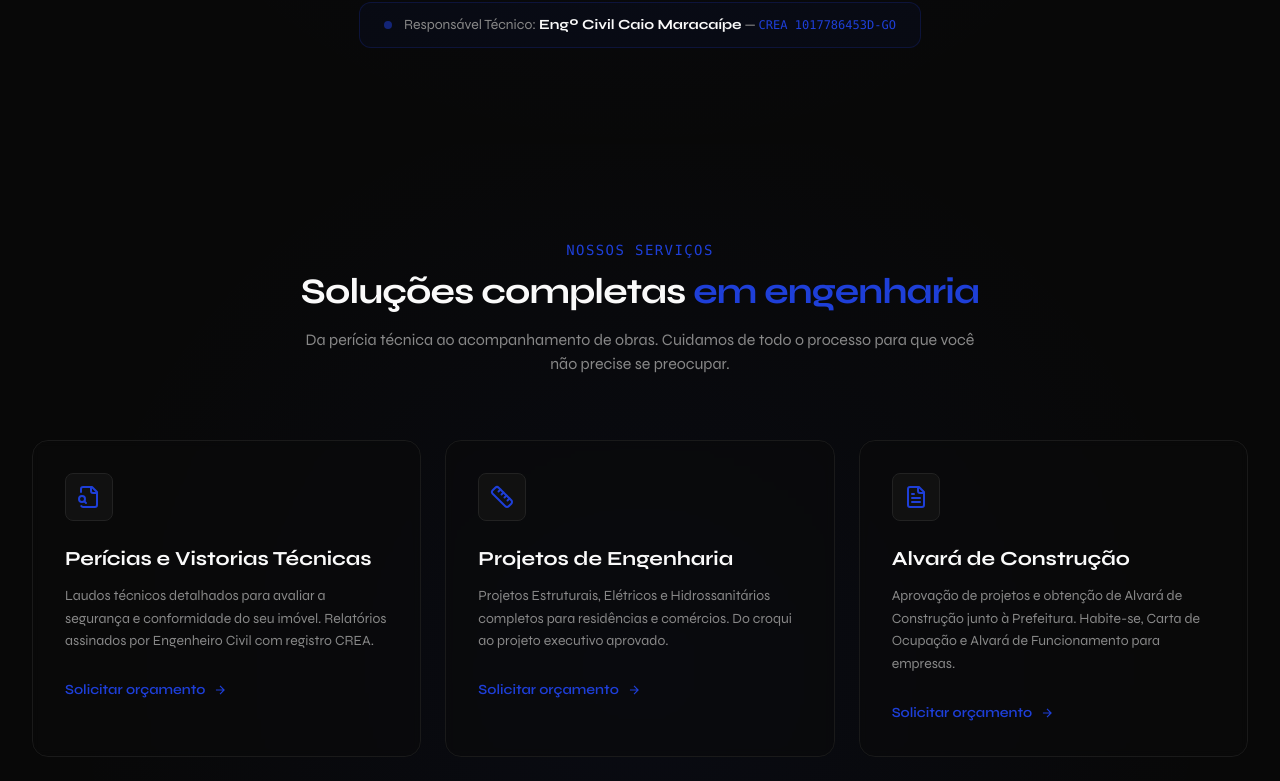
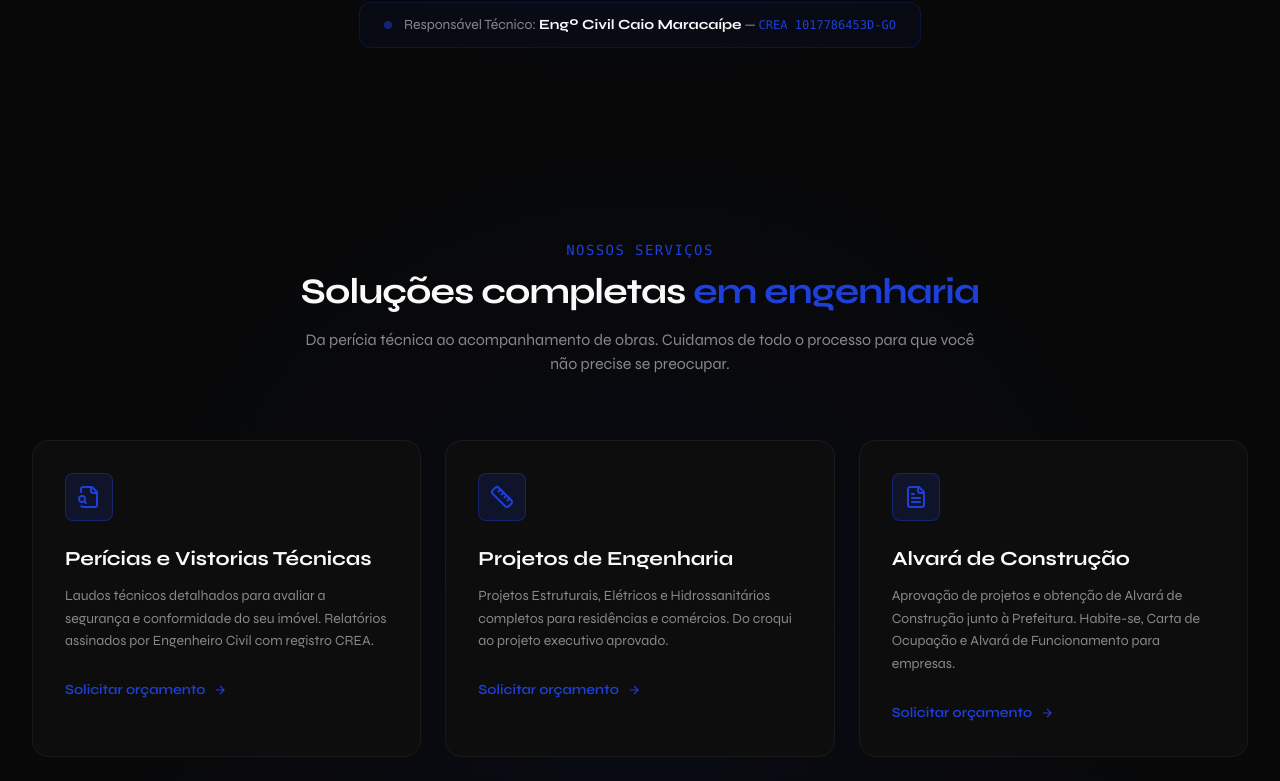
Before and after one commit to carvalhoengenharia2027-collab/carvalhoeng, a Next.js app: page / in a window 1280 px wide. Shown: the part 1841-2622 px from the top of the page. Built offline with nearby package versions, Linux system fonts and the light colour scheme.

Commit message:
Update services.tsx

```diff
--- a/src/components/services.tsx
+++ b/src/components/services.tsx
@@ -4,47 +4,47 @@ import { FileSearch, Ruler, FileText, HardHat, ClipboardList, Building2 } from "
 
 const services = [
   {
-    icon: FileSearch,
     title: "Perícias e Vistorias Técnicas",
     description:
       "Laudos técnicos detalhados para avaliar a segurança e conformidade do seu imóvel. Relatórios assinados por Engenheiro Civil com registro CREA.",
+    icon: FileSearch,
   },
   {
-    icon: Ruler,
     title: "Projetos de Engenharia",
     description:
       "Projetos Estruturais, Elétricos e Hidrossanitários completos para residências e comércios. Do croqui ao projeto executivo aprovado.",
+    icon: Ruler,
   },
   {
-    icon: FileText,
     title: "Alvará de Construção",
     description:
       "Aprovação de projetos e obtenção de Alvará de Construção junto à Prefeitura. Habite-se, Carta de Ocupação e Alvará de Funcionamento para empresas.",
+    icon: FileText,
   },
   {
-    icon: Building2,
     title: "Alvarás junto às Prefeituras",
     description:
       "Assessoria completa para aprovações junto à Prefeitura de Goiânia e Aparecida de Goiânia. Desmembramento, retificação de áreas e averbação em cartório.",
+    icon: Building2,
   },
   {
-    icon: ClipboardList,
     title: "Regularização de Imóveis",
     description:
       "Regularização de obras construídas sem alvará, ampliações e reformas não documentadas. INSS de obras e conformidade com a legislação vigente.",
+    icon: ClipboardList,
   },
   {
-    icon: HardHat,
     title: "Acompanhamento de Obras",
     description:
       "Gestão e execução de obras residenciais e comerciais do início ao fim. ART (Anotação de Responsabilidade Técnica) e controle de qualidade em cada etapa.",
+    icon: HardHat,
   },
 ]
 
 export function Services() {
   return (
     <section id="servicos" className="py-24 bg-[#080808] relative overflow-hidden">
-      <div className="absolute top-0 left-1/2 -translate-x-1/2 w-full h-full bg-[radial-gradient(circle_at_center,rgba(30,63,216,0.05)_0%,transparent_70%)] pointer-events-none" />
+      <div className="absolute top-0 left-1/2 -translate-x-1/2 w-full h-full bg-[radial-gradient(circle_at_center,rgba(30,63,216,0.06)_0%,transparent_70%)] pointer-events-none" />
 
       <div className="max-w-7xl mx-auto px-4 sm:px-6 lg:px-8 relative z-10">
         <div className="text-center mb-16">
@@ -62,20 +62,44 @@ export function Services() {
           {services.map((service, index) => (
             <div
               key={index}
-              className="group relative p-8 rounded-2xl bg-[#0a0a0a]/50 border border-[#1a1a1a] hover:border-[#1E3FD8]/50 transition-all duration-500 backdrop-blur-sm"
+              className="group relative p-8 rounded-2xl border transition-all duration-500"
+              style={{
+                backgroundColor: "#0d0d0d",
+                borderColor: "#1a1a1a",
+              }}
+              onMouseEnter={e => {
+                (e.currentTarget as HTMLDivElement).style.borderColor = "rgba(30,63,216,0.5)"
+              }}
+              onMouseLeave={e => {
+                (e.currentTarget as HTMLDivElement).style.borderColor = "#1a1a1a"
+              }}
             >
-              <div className="absolute inset-0 rounded-2xl bg-[#1E3FD8]/5 opacity-0 group-hover:opacity-100 transition-opacity duration-500" />
+              <div className="absolute inset-0 rounded-2xl opacity-0 group-hover:opacity-100 transition-opacity duration-500"
+                style={{ backgroundColor: "rgba(30,63,216,0.04)" }} />
 
               <div className="relative z-10">
-                <div className="w-12 h-12 rounded-lg bg-[#111111] border border-[#222222] flex items-center justify-center mb-6 group-hover:scale-110 group-hover:border-[#1E3FD8]/30 group-hover:shadow-[0_0_20px_rgba(30,63,216,0.2)] transition-all duration-500">
-                  <service.icon className="w-6 h-6 text-[#1E3FD8]" />
+                {/* Ícone em caixa azul — estilo Nexus */}
+                <div
+                  className="w-12 h-12 rounded-lg flex items-center justify-center mb-6 group-hover:scale-110 transition-all duration-500"
+                  style={{
+                    backgroundColor: "rgba(30,63,216,0.15)",
+                    border: "1px solid rgba(30,63,216,0.4)",
+                  }}
+                >
+                  <service.icon className="w-6 h-6" style={{ color: "#1E3FD8" }} />
                 </div>
 
-                <h3 className="text-xl font-bold text-[#fafafa] mb-3 group-hover:text-[#1E3FD8] transition-colors">
+                <h3
+                  className="text-xl font-bold mb-3 transition-colors duration-300 group-hover:text-[#1E3FD8]"
+                  style={{ color: "#fafafa" }}
+                >
                   {service.title}
                 </h3>
 
-                <p className="text-sm leading-relaxed text-[#888888] group-hover:text-[#aaaaaa] transition-colors mb-6">
+                <p
+                  className="text-sm leading-relaxed mb-6 transition-colors duration-300 group-hover:text-[#aaaaaa]"
+                  style={{ color: "#888888" }}
+                >
                   {service.description}
                 </p>
 
@@ -83,7 +107,8 @@ export function Services() {
                   href={`https://wa.me/5562998062169?text=Olá!%20Gostaria%20de%20informações%20sobre%20${encodeURIComponent(service.title)}.`}
                   target="_blank"
                   rel="noopener noreferrer"
-                  className="inline-flex items-center gap-2 text-sm font-semibold text-[#1E3FD8] hover:text-[#3d5ce8] transition-colors"
+                  className="inline-flex items-center gap-2 text-sm font-semibold transition-colors"
+                  style={{ color: "#1E3FD8" }}
                 >
                   Solicitar orçamento
                   <svg width="14" height="14" viewBox="0 0 24 24" fill="none" stroke="currentColor" strokeWidth="2">
```
